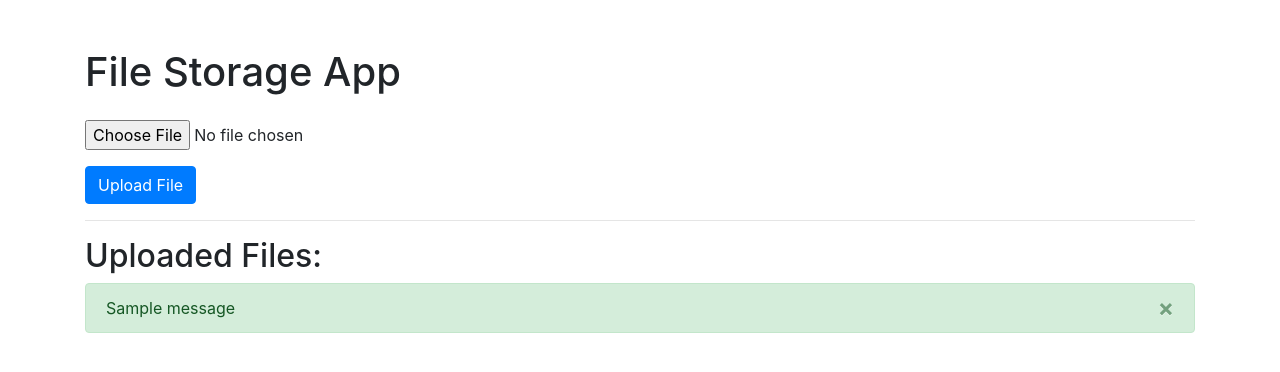
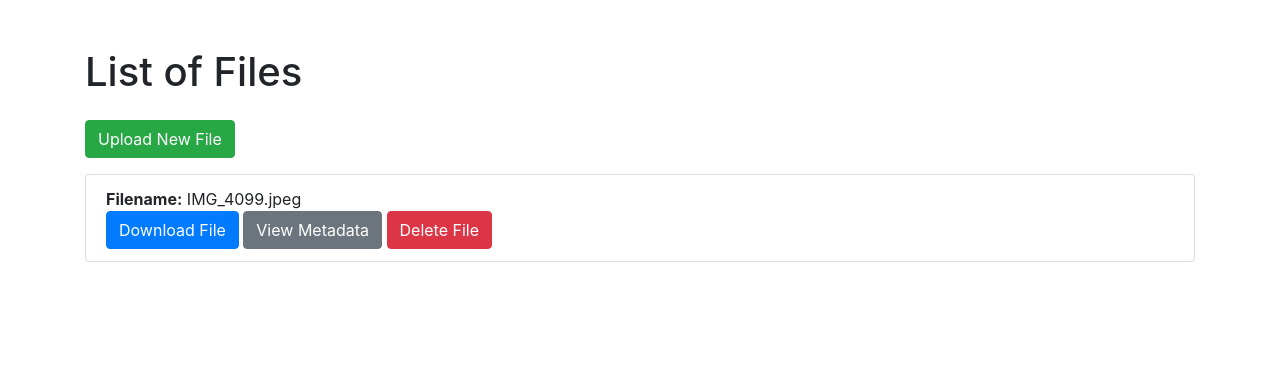
Before and after one commit to DasuWijesu/fileShareDW, a Flask app: page / in a window 1280 px wide. Shown: the top 372 px of the page. Run offline with Flask 3, Linux system fonts and the light colour scheme; one stand-in notice (Sample message) is shown; some libraries are stand-ins or nearby versions.

Commit message:
create metadata.html and upload.html & update other codes

```diff
--- a/app.py
+++ b/app.py
@@ -1,11 +1,7 @@
-from flask import Flask, request, redirect, url_for, render_template, send_from_directory, flash
+from flask import Flask, render_template, request, redirect, url_for, send_from_directory, abort
 import os
-import logging
 
 app = Flask(__name__)
-
-# Set the secret key to some random bytes. Keep this really secret!
-app.secret_key = b'_5#y2L"F4Q8z\n\xec]/'  # Replace with your own secret key
 
 # Set the folder to store uploaded files
 UPLOAD_FOLDER = 'uploads'
@@ -14,8 +10,7 @@ app.config['UPLOAD_FOLDER'] = UPLOAD_FOLDER
 if not os.path.exists(UPLOAD_FOLDER):
     os.makedirs(UPLOAD_FOLDER)
 
-logging.basicConfig(level=logging.DEBUG)  # Configure logging level as needed
-
+# Function to list files in the uploads folder
 def list_files():
     files = os.listdir(app.config['UPLOAD_FOLDER'])
     return files
@@ -25,20 +20,14 @@ def index():
     files = list_files()
     return render_template('index.html', files=files)
 
-@app.route('/upload', methods=['POST'])
+@app.route('/upload', methods=['GET', 'POST'])
 def upload_file():
-    if 'file' not in request.files:
-        flash('No file part', 'error')
-        return redirect(request.url)
-    file = request.files['file']
-    if file.filename == '':
-        flash('No selected file', 'error')
-        return redirect(request.url)
-    if file:
-        filename = file.filename
-        file.save(os.path.join(app.config['UPLOAD_FOLDER'], filename))
-        flash('File uploaded successfully', 'success')
-        return redirect(url_for('index'))
+    if request.method == 'POST':
+        file = request.files['file']
+        if file:
+            file.save(os.path.join(app.config['UPLOAD_FOLDER'], file.filename))
+            return redirect(url_for('index'))
+    return render_template('upload.html')
 
 @app.route('/uploads/<filename>')
 def uploaded_file(filename):
@@ -46,22 +35,22 @@ def uploaded_file(filename):
 
 @app.route('/delete/<filename>', methods=['POST'])
 def delete_file(filename):
-    try:
-        file_path = os.path.join(app.config['UPLOAD_FOLDER'], filename)
-        if os.path.exists(file_path):
-            os.remove(file_path)
-            flash('File {} deleted.'.format(filename), 'success')
-        else:
-            flash('File {} not found.'.format(filename), 'error')
-    except Exception as e:
-        logging.error('Error deleting file {}: {}'.format(filename, str(e)))
-        flash('Error deleting file {}: {}'.format(filename, str(e)), 'error')
+    filepath = os.path.join(app.config['UPLOAD_FOLDER'], filename)
+    if os.path.exists(filepath):
+        os.remove(filepath)
     return redirect(url_for('index'))
 
-@app.errorhandler(500)
-def server_error(e):
-    logging.error('An internal server error occurred: %s', e)
-    return 'Internal Server Error', 500
+@app.route('/metadata/<filename>')
+def view_metadata(filename):
+    filepath = os.path.join(app.config['UPLOAD_FOLDER'], filename)
+    if not os.path.exists(filepath):
+        abort(404)
+
+    metadata = {
+        'filename': filename,
+        'size': os.path.getsize(filepath)
+    }
+    return render_template('metadata.html', metadata=metadata)
 
 if __name__ == '__main__':
-    app.run(debug=True, host='0.0.0.0')
+    app.run(host='0.0.0.0', port=5000, debug=True)  # Run the server on the local network
--- a/templates/index.html
+++ b/templates/index.html
@@ -1,55 +1,27 @@
-<!doctype html>
+<!DOCTYPE html>
 <html lang="en">
 <head>
-    <meta charset="utf-8">
-    <meta name="viewport" content="width=device-width, initial-scale=1, shrink-to-fit=no">
-    <title>File Storage App</title>
-    <!-- Bootstrap CSS -->
-    <link rel="stylesheet" href="https://stackpath.bootstrapcdn.com/bootstrap/4.5.2/css/bootstrap.min.css">
+    <meta charset="UTF-8">
+    <meta name="viewport" content="width=device-width, initial-scale=1.0">
+    <link href="https://stackpath.bootstrapcdn.com/bootstrap/4.5.2/css/bootstrap.min.css" rel="stylesheet">
+    <title>File List</title>
 </head>
 <body>
     <div class="container mt-5">
-        <h1 class="mb-4">File Storage App</h1>
-
-        <!-- File Upload Form -->
-        <form method="post" enctype="multipart/form-data" action="/upload">
-            <div class="form-group">
-                <input type="file" class="form-control-file" name="file">
-            </div>
-            <button type="submit" class="btn btn-primary">Upload File</button>
-        </form>
-
-        <hr>
-
-        <!-- Uploaded Files List -->
-        <h2>Uploaded Files:</h2>
-        {% with messages = get_flashed_messages(with_categories=true) %}
-            {% if messages %}
-                {% for category, message in messages %}
-                    <div class="alert alert-{{ category }} alert-dismissible fade show" role="alert">
-                        {{ message }}
-                        <button type="button" class="close" data-dismiss="alert" aria-label="Close">
-                            <span aria-hidden="true">&times;</span>
-                        </button>
-                    </div>
-                {% endfor %}
-            {% endif %}
-        {% endwith %}
+        <h1 class="mb-4">List of Files</h1>
+        <a href="{{ url_for('upload_file') }}" class="btn btn-success mb-3">Upload New File</a>
         <ul class="list-group">
             {% for file in files %}
-                <li class="list-group-item">
-                    <a href="{{ url_for('uploaded_file', filename=file) }}">{{ file }}</a>
-                    <form action="{{ url_for('delete_file', filename=file) }}" method="post" style="display: inline;">
-                        <button type="submit" class="btn btn-danger btn-sm ml-2">Delete</button>
-                    </form>
-                </li>
+            <li class="list-group-item">
+                <strong>Filename:</strong> {{ file }}<br>
+                <a href="{{ url_for('uploaded_file', filename=file) }}" class="btn btn-primary">Download File</a>
+                <a href="{{ url_for('view_metadata', filename=file) }}" class="btn btn-secondary">View Metadata</a>
+                <form action="{{ url_for('delete_file', filename=file) }}" method="post" style="display:inline;">
+                    <button type="submit" class="btn btn-danger">Delete File</button>
+                </form>
+            </li>
             {% endfor %}
         </ul>
     </div>
-
-    <!-- Bootstrap JS and dependencies -->
-    <script src="https://code.jquery.com/jquery-3.5.1.slim.min.js"></script>
-    <script src="https://cdn.jsdelivr.net/npm/@popperjs/core@1.16.1/dist/umd/popper.min.js"></script>
-    <script src="https://stackpath.bootstrapcdn.com/bootstrap/4.5.2/js/bootstrap.min.js"></script>
 </body>
 </html>
```
Also changed, not shown: templates/metadata.html (added, +18 -0 lines), templates/upload.html (added, +21 -0 lines), uploads/IMG_4099.jpeg (added), 2 other files.
